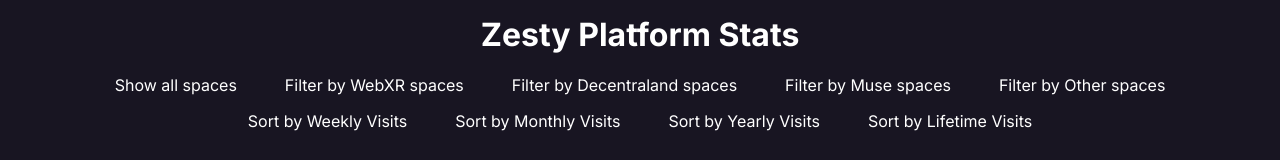
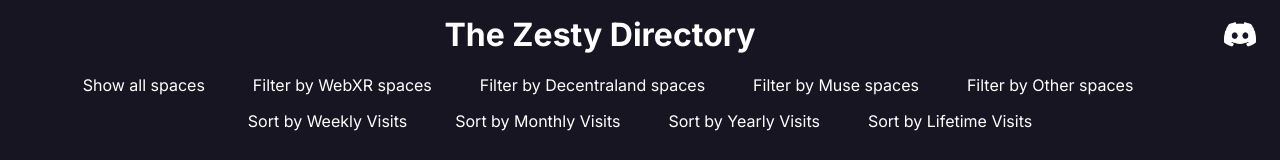
Before and after one commit to zestyxyz/explorer, a React (Vite) app: page / in a window 1280 px wide. Shown: the top 160 px of the page. Built offline with nearby package versions, Linux system fonts and the light colour scheme; no server answers.

Commit message:
Tweak some appearances

```diff
--- a/src/App.jsx
+++ b/src/App.jsx
@@ -235,7 +235,10 @@
   return (
     <>
       <div id="header">
-        <h1>Zesty Platform Stats</h1>
+        <a id="discord" style={{display: 'inline-block', float: 'right'}} href='https://discord.gg/7AyZ4parA9'>
+          <img src="discord-white.png" width={'32px'}></img>
+        </a>
+        <h1>The Zesty Directory</h1>
         <div id="filter">
           <span onClick={showAll}>Show all spaces</span>
           <span onClick={filterByWebXR}>Filter by WebXR spaces</span>
--- a/src/style.css
+++ b/src/style.css
@@ -13,13 +13,13 @@
   margin: -1.4em 0 0 0;
 }
 
-span {
+span, #discord {
   margin: 1em;
   padding: .5em;
   cursor: pointer;
 }
 
-span:hover {
+span:hover, #discord:hover {
   background-color: #605986;
 }
 
@@ -34,7 +34,7 @@
   background-color: #605986;
 }
 
-.card > p > a {
+.card > p > a, #discord {
   color: white;
 }
 
```
Also changed, not shown: public/discord-white.png (added).
